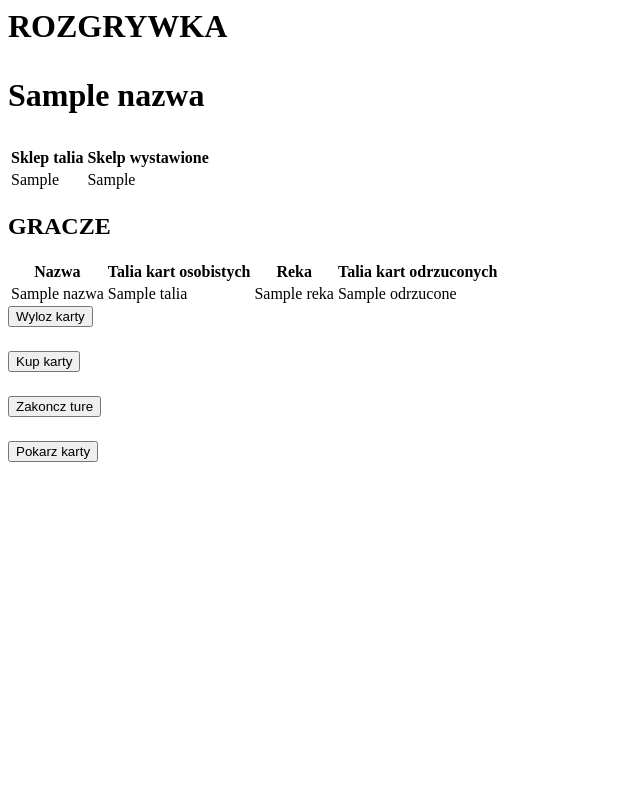
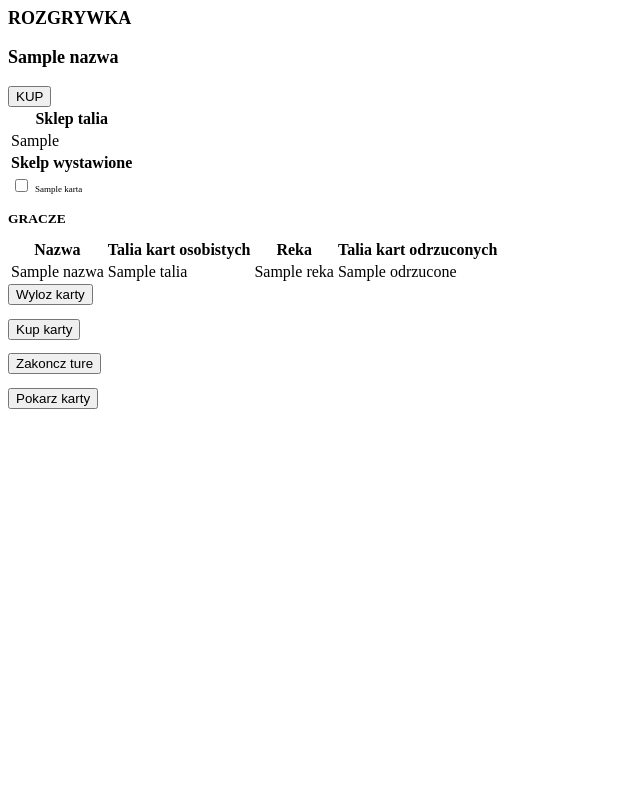
Before and after one commit to aleks-gita/gra, a Flask app: template templates/plansza.html in a window 1280 px wide. Shown: the top 786 px of the page, without its empty margins (0-640 px from the left). Run offline with Flask 2, Linux system fonts and the light colour scheme; the template is opened without the code that fills it: most values are stand-ins (such as "Sample title", 1, 10 or a date in 2020).

Commit message:
sklep jako lista

```diff
--- a/app.py
+++ b/app.py
@@ -46,7 +46,6 @@ class Partia:
       self.sklep_talia=['karta1','karta2','karta3','karta4','karta5','karta6','karta7','karta8','karta9']
       self.sklep_wystawione=[]
       self.gracze= [Gracz(imie) for imie in imiona if imie]
-      self.sprzedane=[]
       self.wystaw()
       #self.sprzedaj()
     def wystaw(self):
@@ -56,9 +55,14 @@ class Partia:
         del self.sklep_talia[:(5-ilosc)]
     #wyciagniecie karty ze sklepu - nie dziala
     def karta(self):
-      sprzedana = self.sklep_wystawione[:1]
-      self.sklep_wystawione.pop(0)
-      return sprzedana
+      if len(self.sklep_wystawione) != 0:
+        sprzedana = self.sklep_wystawione[0]
+        self.sklep_wystawione.pop(0)
+        return sprzedana
+      else:
+        print('koniec sklepu')
+      return
+
     #usuniecie kart i uzupelnienie do 5 wystawionych
     def sprzedaj(self):
       self.sklep_wystawione.pop(0)
@@ -93,15 +97,16 @@ class Gracz:
       shuffle(self.talia)
     #dodanie kupionej karty
     def kup(self,karta):
-      self.odrzucone.extend(karta)
+      if karta != None:
+        self.odrzucone.append(karta)
 
 #wyciagniecie metody sprzedawania z Partia
-sprzedaj=Partia()
+
 #karta=sprzedaj.karta()
 
 partia = None
 ID_GRACZA = 0
-
+#sprzedaj=Partia()
 
 @app.route('/', methods=['GET', 'POST'])
 def index():
@@ -110,10 +115,8 @@ def index():
 @app.route('/plansza', methods=['GET', 'POST'])
 def plansza():
     global partia, ID_GRACZA
-    partia.wystaw() # wystawienie kart do sklepu
-
+    #partia.wystaw() # wystawienie kart do sklepu
     if request.method == 'POST':
-
         #trzeba uzupelnic o to zeby mozna bylo tylko raz wylozyc karty w turze
         if request.form['action']=="Wyloz karty":
             partia.gracze[ID_GRACZA].wyloz_karty()
@@ -121,16 +124,21 @@ def plansza():
             partia.gracze[ID_GRACZA].koniec_tury()
             if len(partia.gracze[ID_GRACZA].talia) == 0:
                 partia.gracze[ID_GRACZA].koniec_talii()
-            partia.sprzedaj()#usuniecie kart kupionych i uzupelnienie
+            #partia.sprzedaj()#usuniecie kart kupionych i uzupelnienie
+            partia.wystaw()
             ID_GRACZA += 1
             ID_GRACZA %= len(partia.gracze)
         #kupowanie karty
-        if request.form['action']=="Kup karty":
-            karta=sprzedaj.karta()
+        #if request.form['action']=="Kup karty":
+        #    karta=partia.karta()
+        #    partia.gracze[ID_GRACZA].kup(karta)
+        if request.form['action']=="KUP":
+            karta=partia.karta()
             partia.gracze[ID_GRACZA].kup(karta)
 
 
-    return render_template('plansza.html', partia=partia, aktywny_gracz = ID_GRACZA )
+
+    return render_template('plansza.html', partia=partia, aktywny_gracz = ID_GRACZA, x=0 )
 
 @app.route('/create', methods=['GET', 'POST'])
 def create():
--- a/templates/plansza.html
+++ b/templates/plansza.html
@@ -1,5 +1,6 @@
 <html>
 	<head>
+		<link rel="stylesheet" type="text/css" href="style.css" />
 	</head>
 	<body>
 	<h1>ROZGRYWKA<h1>
@@ -8,11 +9,23 @@
 	<table border: "solid black">
 		<tr>
 			<th>Sklep talia</th>
+		</tr>
+		<tr>
+			<td>{{partia.sklep_talia}}</td>
+		</tr>
+		<tr>
 			<th>Skelp wystawione</th>
 		</tr>
 		<tr>
-			<td>{{partia.sklep_talia}}</td>
-			<td>{{partia.sklep_wystawione}}</td>
+			<form action="{{url_for('plansza')}}" method="post">
+				<td>
+				{% for karta in partia.sklep_wystawione %}
+					<input type="checkbox" id="id_{{karta}}" name="karta" value="{{karta.id}}">
+					<label for="id_{{karta}}">{{karta}}</label>
+				{% endfor%}
+				</td>
+			<input type="submit" name="action" value="KUP">
+			</form>
 		</tr>
 	</table>
 	<h2>GRACZE<h2>
--- a/templates/style.css
+++ b/templates/style.css
@@ -1,8 +1,6 @@
-body{
-	padding:0;
-    margin:0;
-    font-family: 'Gruppo', cursive;
-    background-attachment:fixed ;
-    background-size:cover;
-	background-color:yellow
-	}
+body {
+	font-size: 9;
+}
+label{
+	font-size: 9;
+}
```
